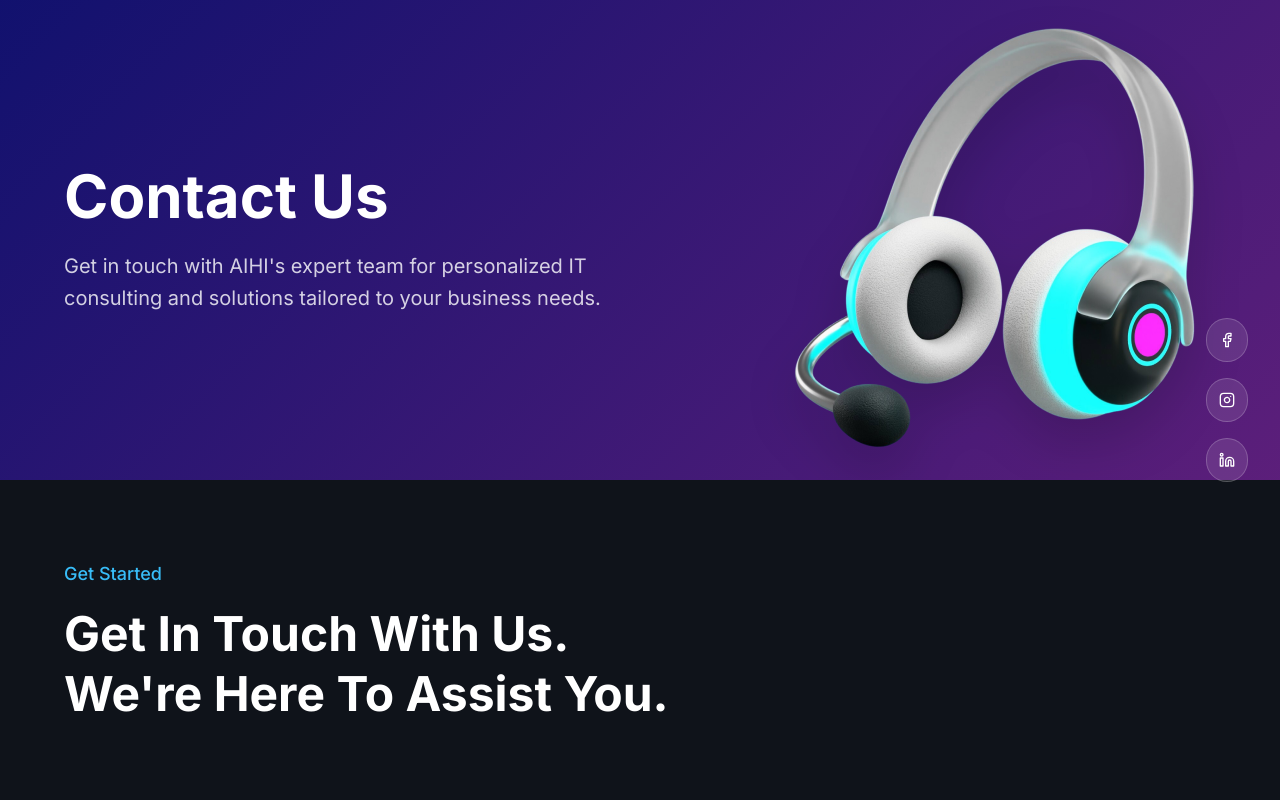
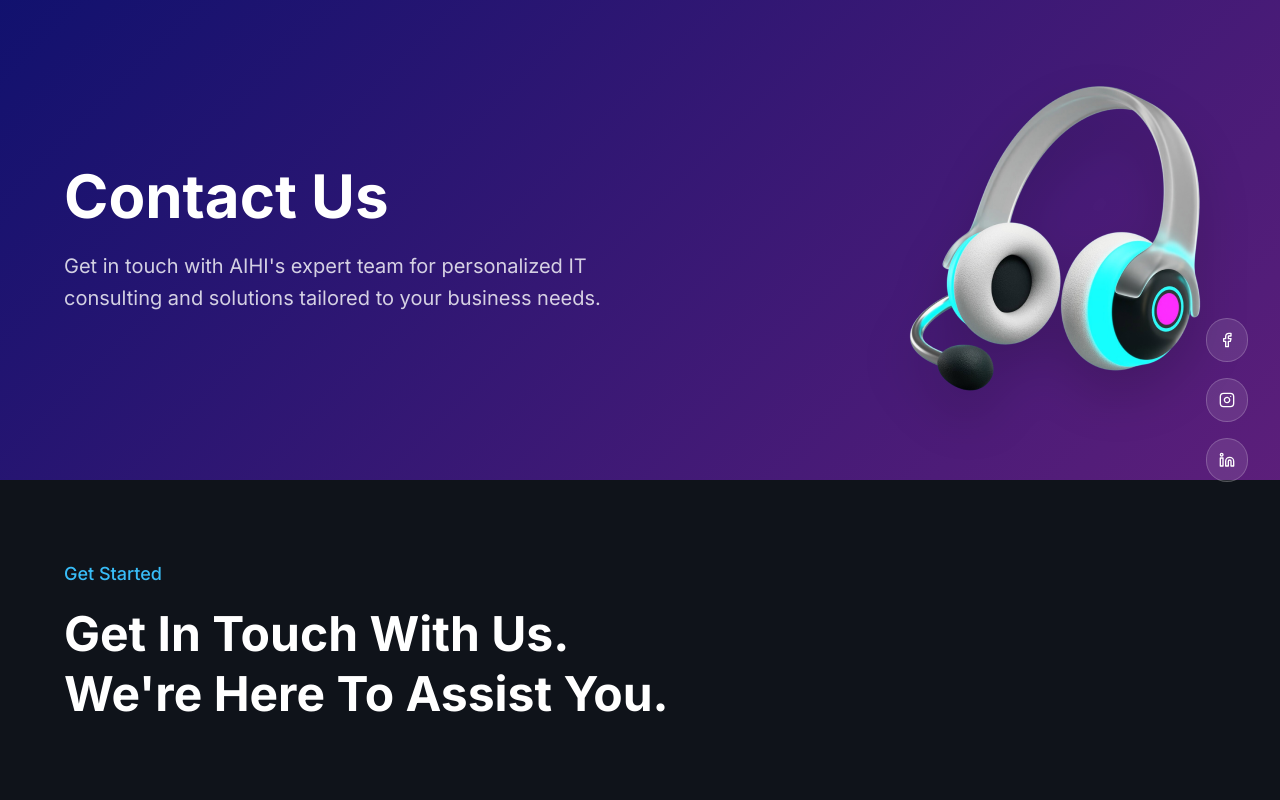
Before and after one commit to NareshPullurii80/aihi-connect-glow, a React (Vite) app: page / in a window 1280 px wide. Shown: the top 800 px of the page. Built offline with nearby package versions, Linux system fonts and the light colour scheme.

Commit message:
Replace hero image
Replace the existing hero image with the provided new image.

```diff
--- a/src/components/HeroSection.tsx
+++ b/src/components/HeroSection.tsx
@@ -20,7 +20,7 @@ const HeroSection = () => {
             <div className="flex justify-center lg:justify-end">
               <div className="relative">
                 <img
-                  src="/lovable-uploads/a8dc77a1-8b0c-40b2-bc68-8e2312505fdb.png"
+                  src="/lovable-uploads/3de3ade9-80c2-4c22-83f4-638fe3fdeceb.png"
                   alt="3D Communication Technology Headset"
                   className="w-full max-w-md h-auto object-contain drop-shadow-2xl"
                 />
```
Also changed, not shown: public/lovable-uploads/3de3ade9-80c2-4c22-83f4-638fe3fdeceb.png (added).
